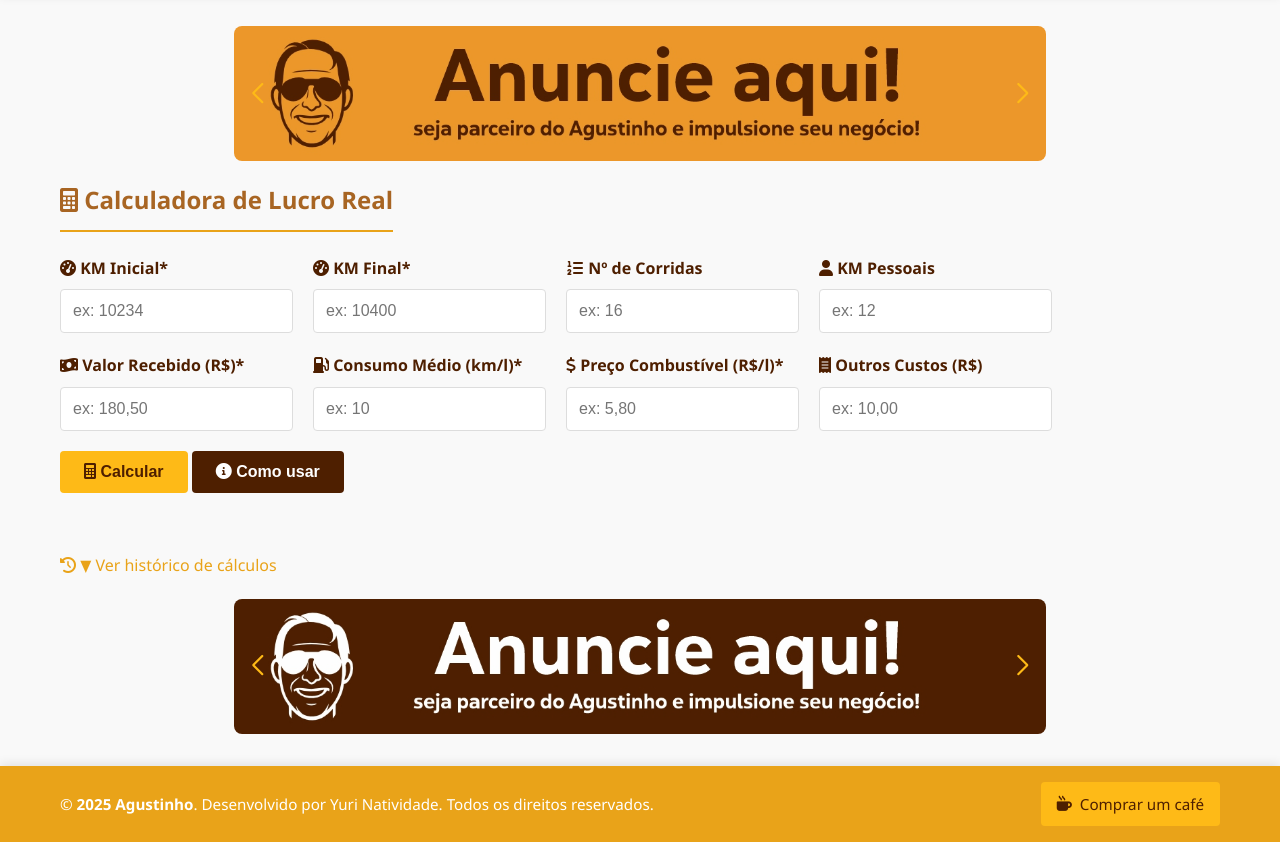
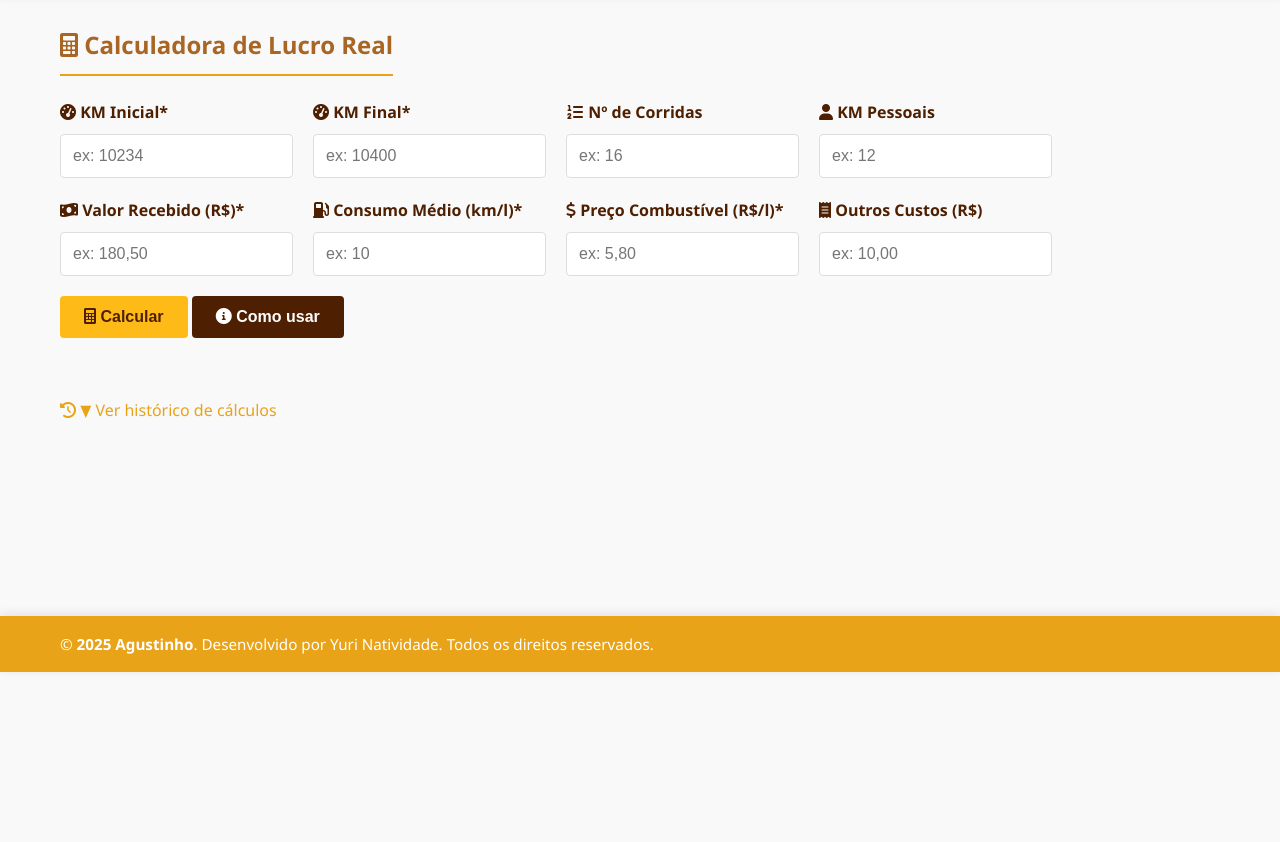
Before and after one commit to ynatividade/agustinho, a plain HTML site: page index.html in a window 1280 px wide. Shown: the part 108-950 px from the top of the page. After the commit the page ends 800 px from the top, so only its background shows below. Drawn offline with nearby package versions, Linux system fonts and the light colour scheme.

Commit message:
Update index.html

```diff
--- a/index.html
+++ b/index.html
@@ -31,7 +31,7 @@
   <main>
     <section id="home" class="section active">
 
-      <!-- Swiper -->
+      <!-- Swiper
       <div class="banner-horizontal banner-topo swiper">
         <div class="swiper-wrapper">
           <div class="swiper-slide">
@@ -44,13 +44,13 @@
             <img src="assets/banners/banner-topo-3.jpg" alt="Publicidade Topo 3">
           </div>
         </div>
-        <!-- Adiciona paginação -->
+
         <div class="swiper-pagination"></div>
-        <!-- Adiciona navegação -->
+
         <div class="swiper-button-prev"></div>
         <div class="swiper-button-next"></div>
       </div>
-      <!-- Fim Swiper -->
+       Fim Swiper -->
 
       <!-- Calculadora -->
       <h1><i class="fas fa-calculator"></i> Calculadora de Lucro Real</h1>
@@ -151,7 +151,7 @@
         </div>
       </div>
     </section>
-    <div class="banner-horizontal banner-rodape swiper">
+    <!-- <div class="banner-horizontal banner-rodape swiper">
       <div class="swiper-wrapper">
         <div class="swiper-slide">
           <img src="assets/banners/banner-rodape-1.jpg" alt="Publicidade Rodapé 1">
@@ -163,18 +163,18 @@
           <img src="assets/banners/banner-rodape-3.jpg" alt="Publicidade Rodapé 3">
         </div>
       </div>
-      <!-- Adiciona paginação -->
+
       <div class="swiper-pagination"></div>
-      <!-- Adiciona navegação -->
+
       <div class="swiper-button-prev"></div>
       <div class="swiper-button-next"></div>
-    </div>
+    </div> -->
   </main>
 
   <footer class="site-footer">
     <div class="footer-container">
       <p>&copy; <strong>2025 Agustinho</strong>. Desenvolvido por Yuri Natividade. Todos os direitos reservados.</p>
-      <a href="#" class="buy-coffee-button"><i class="fas fa-mug-hot"></i> Comprar um café</a>
+      <!-- <a href="#" class="buy-coffee-button"><i class="fas fa-mug-hot"></i> Comprar um café</a> -->
     </div>
   </footer>
 
```
